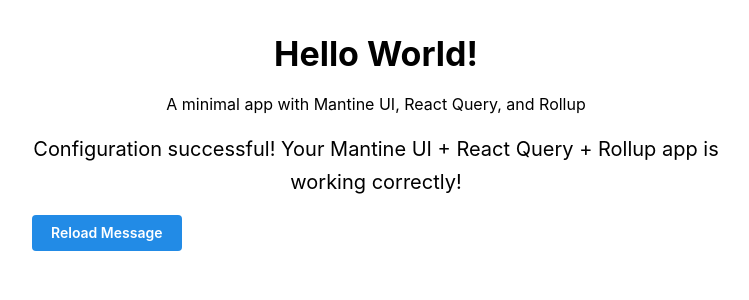
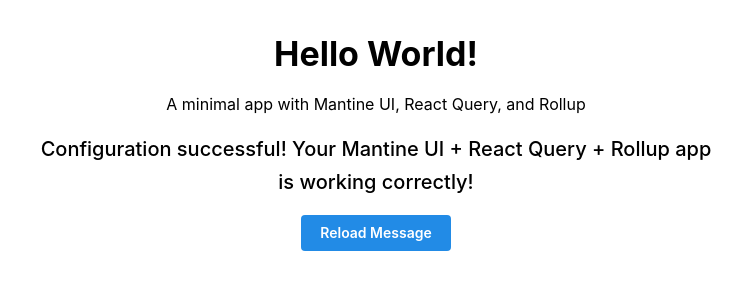
Before and after one commit to dmarx/papers-feed-frontend-dev, a React app in the folder frontend-new/: page / in a window 1280 px wide. Shown: the top 300 px of the page, without its empty margins (264-1013 px from the left). Built offline with nearby package versions, Linux system fonts and the light colour scheme.

Commit message:
Update App.jsx

```diff
--- a/frontend-new/src/App.jsx
+++ b/frontend-new/src/App.jsx
@@ -1,35 +1,39 @@
-// frontend-new/src/App.jsx
+// frontend-new/src/App.tsx
 import React from 'react';
 import { Container, Title, Text, Button, Group, Stack } from '@mantine/core';
 import { useQuery } from '@tanstack/react-query';
-import { fetchMessage } from './api.js';
+import { fetchMessage } from './api';
 
-const App = () => {
-  const { data, isLoading, isError, refetch } = useQuery({
+interface MessageData {
+  message: string;
+}
+
+const App: React.FC = () => {
+  const { data, isLoading, isError, refetch } = useQuery<MessageData>({
     queryKey: ['hello'],
     queryFn: fetchMessage
   });
 
   return (
     <Container size="sm" py="xl">
-      <Stack spacing="md">
-        <Title order={1} align="center">Hello World!</Title>
+      <Stack gap="md">
+        <Title order={1} ta="center">Hello World!</Title>
 
-        <Text align="center">
+        <Text ta="center">
           A minimal app with Mantine UI, React Query, and Rollup
         </Text>
 
         {isLoading ? (
-          <Text align="center">Loading message...</Text>
+          <Text ta="center">Loading message...</Text>
         ) : isError ? (
-          <Text color="red" align="center">Error loading message</Text>
+          <Text c="red" ta="center">Error loading message</Text>
         ) : (
-          <Text size="xl" weight={500} align="center">
-            {data.message}
+          <Text size="xl" fw={500} ta="center">
+            {data?.message}
           </Text>
         )}
 
-        <Group position="center">
+        <Group justify="center">
           <Button onClick={() => refetch()}>
             Reload Message
           </Button>
```
